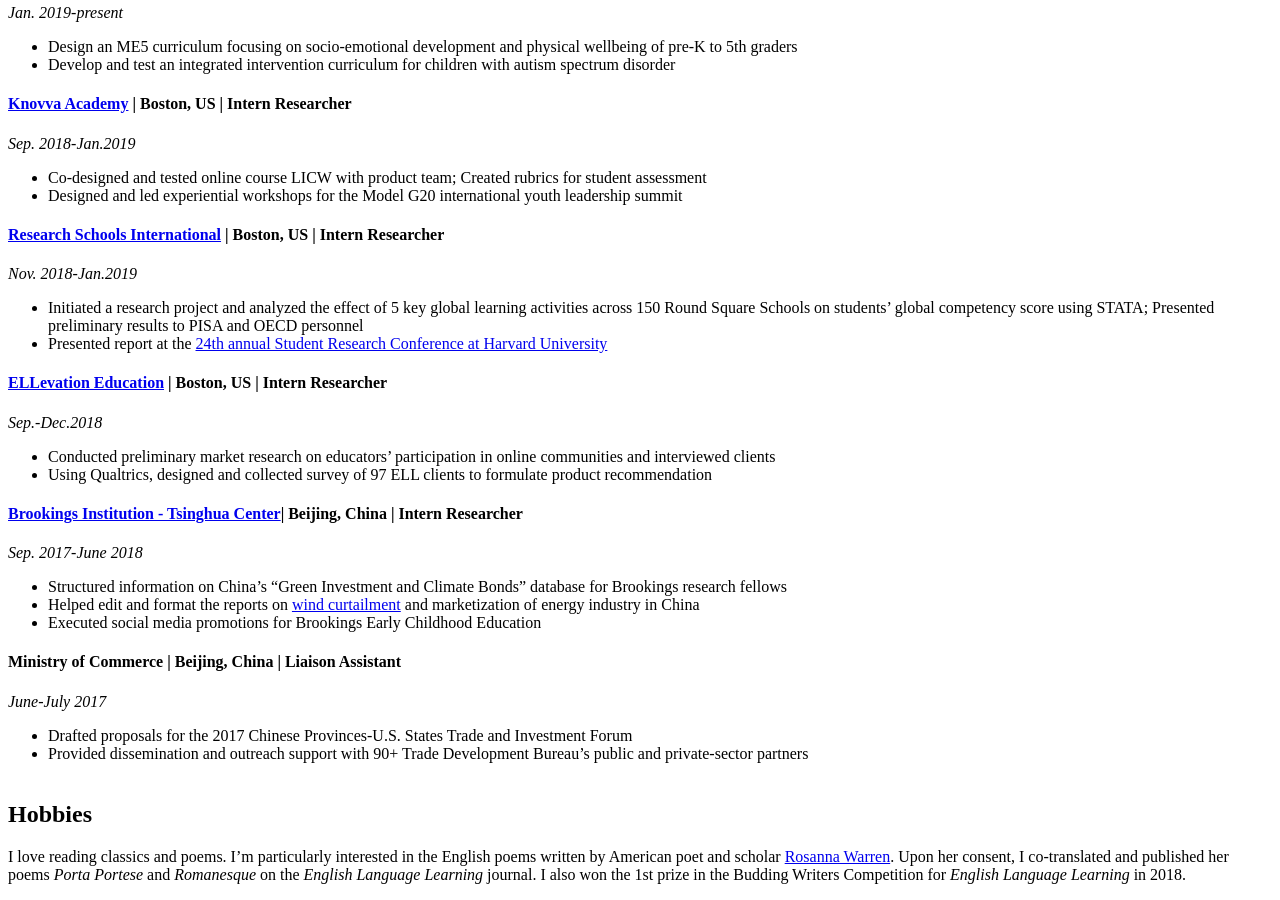
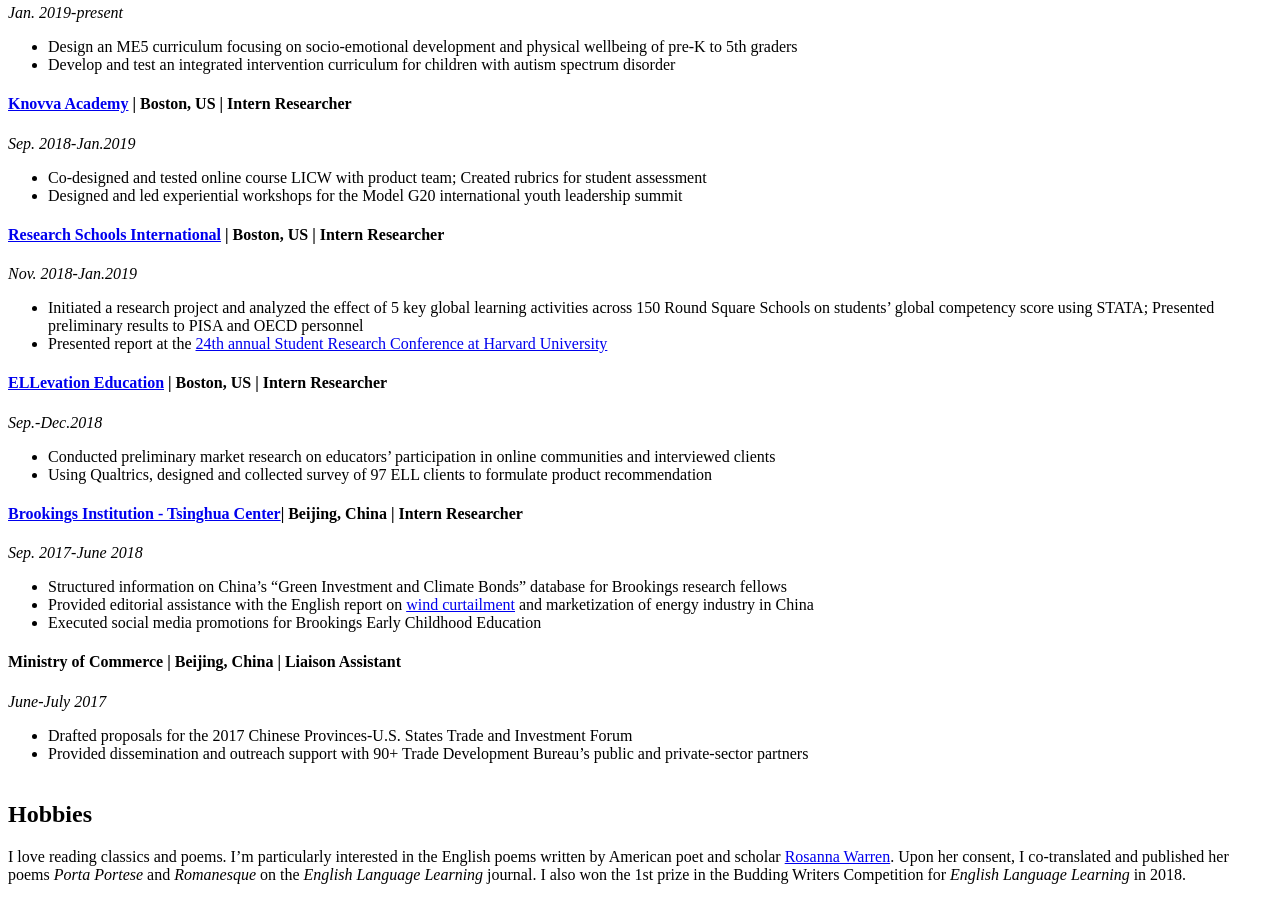
Before and after one commit to Sylviawzy/Sylviawzy.github.io, a Jekyll site: the page built from index.md, in a window 1280 px wide and 900 px high, scrolled down 2899 px. Built offline with Jekyll 4.4.1, drawn with Linux system fonts in a browser that asks for light colours; our own code applies the rules of GitHub Pages for plain Markdown files; a style sheet for code colours, icons or effects is not loaded.

Commit message:
Update index.md

```diff
--- a/index.md
+++ b/index.md
@@ -60,7 +60,7 @@
 #### [Brookings Institution - Tsinghua Center](https://www.brookings.edu/center/brookings-tsinghua-center/)| Beijing, China | Intern Researcher
 _Sep. 2017-June 2018_
 -	Structured information on China’s “Green Investment and Climate Bonds” database for Brookings research fellows
--	Helped edit and format the reports on [wind curtailment](https://www.brookings.edu/wp-content/uploads/2018/03/wind-curtailment-in-china-and-lessons-from-the-united-states1.pdf) and marketization of energy industry in China
+-	Provided editorial assistance with the English report on [wind curtailment](https://www.brookings.edu/wp-content/uploads/2018/03/wind-curtailment-in-china-and-lessons-from-the-united-states1.pdf) and marketization of energy industry in China
 -	Executed social media promotions for Brookings Early Childhood Education
 
 #### Ministry of Commerce | Beijing, China | Liaison Assistant
```
